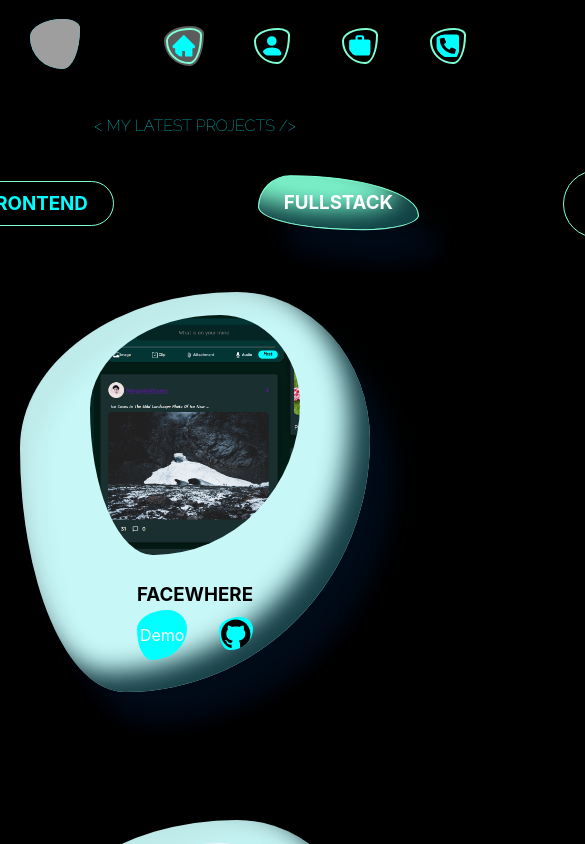
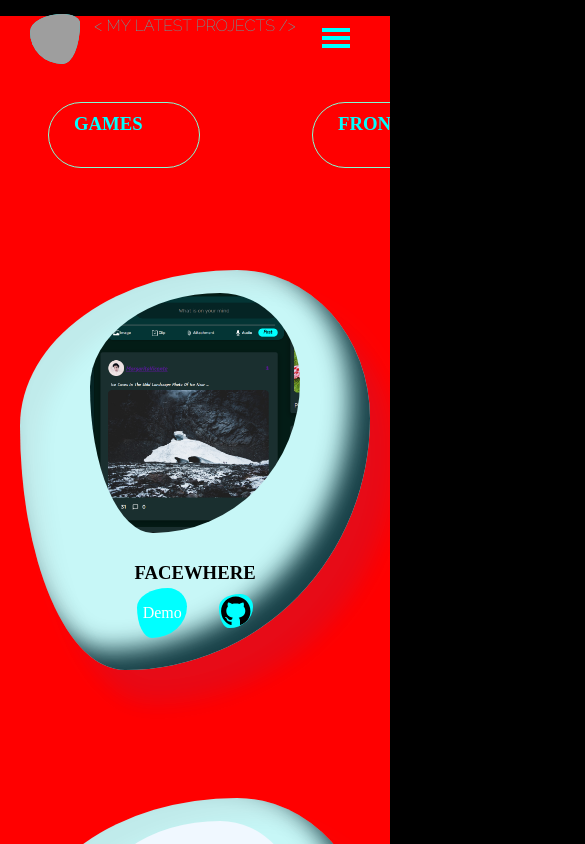
Before and after one commit to Abimills/Personal-Portofilio, a React (Create React App) app in the folder client/my-portofilio/: page /work in a window 390 px wide. Shown: the top 844 px of the page, 585 px wide, since content can reach past the window. Built offline with nearby package versions, Linux system fonts and the light colour scheme; grey boxes are pictures that could not be loaded; a web font is replaced by a local one.

Commit message:
made thing resposive

```diff
--- a/client/my-portofilio/src/App.css
+++ b/client/my-portofilio/src/App.css
@@ -1,38 +1,5 @@
-.App {
-  text-align: center;
+.app-container-everything{
+width: 100%;
+overflow-x: hidden;
+;
 }
-
-.App-logo {
-  height: 40vmin;
-  pointer-events: none;
-}
-
-@media (prefers-reduced-motion: no-preference) {
-  .App-logo {
-    animation: App-logo-spin infinite 20s linear;
-  }
-}
-
-.App-header {
-  background-color: #282c34;
-  min-height: 100vh;
-  display: flex;
-  flex-direction: column;
-  align-items: center;
-  justify-content: center;
-  font-size: calc(10px + 2vmin);
-  color: white;
-}
-
-.App-link {
-  color: #61dafb;
-}
-
-@keyframes App-logo-spin {
-  from {
-    transform: rotate(0deg);
-  }
-  to {
-    transform: rotate(360deg);
-  }
-}
--- a/client/my-portofilio/src/App.js
+++ b/client/my-portofilio/src/App.js
@@ -9,7 +9,7 @@ import AboutPage from "./Pages/AboutPage/AboutPage";
 
 function App() {
   return (
-    <>
+    <div className="app-container-everything">
       <Navbar />
       <Routes>
         <Route path="/home" element={<Home />} />
@@ -19,7 +19,7 @@ function App() {
         <Route path="/contact" element={<Contact />} />
       </Routes>
 
-    </>
+    </div>
   );
 }
 
--- a/client/my-portofilio/src/Components/Navbar/Navbar.jsx
+++ b/client/my-portofilio/src/Components/Navbar/Navbar.jsx
@@ -7,15 +7,29 @@ import { AiFillHome } from "react-icons/ai";
 import { BsFillPersonFill } from "react-icons/bs";
 import { MdOutlineWork } from "react-icons/md";
 import { FaPhoneSquareAlt } from "react-icons/fa";
+import { GiHamburgerMenu } from "react-icons/gi";
+import { IoCloseCircle } from "react-icons/io5";
 import { useRef } from "react";
 import { useEffect } from "react";
 
 const Navbar = () => {
   const [activeBar, setActiveBar] = useState("home");
+  const [openBar, setOpenBar] = useState(true);
+  const [isClose, setIsClose] = useState(false);
   const navigate = useNavigate();
-  useEffect(() => {
-    window.scrollTo(0, 100);
-  });
+
+  const handleBar = () => {
+    setIsClose(!isClose);
+    setOpenBar(!openBar);
+  };
+  const handleFalseBar = () => {
+    setIsClose(false);
+    setOpenBar(!openBar);
+  };
+  console.log(openBar);
+  // useEffect(() => {
+  //   window.scrollTo(0, 100);
+  // });
   return (
     <main className="navbar-main-section">
       <nav className="navigation-container">
@@ -25,9 +39,24 @@ const Navbar = () => {
             alt=""
             className="leaf-logo"
           />
-          <span className="abel-logo-extend">Ab.</span>
         </div>
-        <div className="nav-pages-container">
+        <div className="small-device-bar-container">
+          <div className="close-open-bar">
+            {openBar ? (
+              <GiHamburgerMenu className="open-bar-nav" onClick={handleBar} />
+            ) : (
+              <IoCloseCircle className="close-bar-nav" onClick={handleBar} />
+            )}
+          </div>
+        </div>
+        <div
+          onClick={handleFalseBar}
+          className={
+            isClose
+              ? "nav-pages-container"
+              : " nav-pages-container nav-pages-container-turn-off"
+          }
+        >
           <div className="home-page">
             <p className="home-page-navigation-p"></p>
           </div>
--- a/client/my-portofilio/src/Components/Navbar/navbar.css
+++ b/client/my-portofilio/src/Components/Navbar/navbar.css
@@ -7,13 +7,13 @@
       height: 100px;
       color:white;
 
-
 }
 .navigation-container{
       display: flex;
       align-items: center;
       justify-content: space-between;
       padding: 10px;
+      /* z-index: 3; */
 
 }
 .nav-pages-container{
@@ -22,22 +22,13 @@
       gap:1rem;
       justify-content: space-between;
       margin: 1rem;
+      transition: 0.5s ease;
+
 
 
 }
-.circle-name{
-      background-color: yellowgreen;;
-      height:30px;
-      width:30px;
-      display: flex;
-      align-items: center;
-      justify-content: center;
-      border-radius: 50%;;
-}
-.circle-name p{
-       transform: rotate(10deg);
 
-}
+
 .nav-pages-container *{
 color:white;
 font-size: 1.1rem;
@@ -97,5 +88,77 @@ background-color: aqua;
       margin-left: -1rem;
       font-family: 'Lobster', cursive;
 }
+.close-open-bar{
+      position: absolute;
+      right: 50px;
+      top: 22px;
+      width: 20px;
+      height: max-content;
+      display: none;
 
-/* checking */
+}
+
+
+/* media query */
+
+@media screen and (max-width:600px){
+      .navbar-main-section{
+position: fixed;
+z-index: 13;
+margin-bottom:  2rem;
+      }
+
+      .close-open-bar{
+            display:block;;
+            z-index: 20;
+      }
+      .nav-pages-container-turn-off{
+             display: flex;
+      align-items: center;
+      gap:1rem;
+      justify-content: space-between;
+      margin: 1rem;
+      transition: 0.5s ease;
+/* height: 0; */
+position: relative;
+left : 100px;
+opacity: 0;
+transition: 0.5s ease;
+
+}
+      .nav-pages-container{
+            position: relative;
+            top : -58px;
+            left: 28px;
+            z-index: 1;
+            flex-direction: column;
+            margin-top: 3rem;
+            background-color: rgba(36, 103, 139, 0.2);;
+            width: 150px;
+            height: 100vh;
+            backdrop-filter: blur(15px)
+            ;
+
+
+      }
+      .navigation-container{
+            align-items: flex-start;
+
+
+      }
+      .nav-item * {
+            background-color: black;
+      }
+      .close-bar-nav{
+      font-size: 3rem;
+      /* background-color:white; */
+      color: aqua;
+      z-index: 13;
+}
+.open-bar-nav{
+      font-size: 2rem;
+      /* background-color:white; */
+      color: aqua;
+      z-index: 13;
+}
+}
--- a/client/my-portofilio/src/Components/Projects/Projects.jsx
+++ b/client/my-portofilio/src/Components/Projects/Projects.jsx
@@ -102,7 +102,6 @@ const Projects = () => {
     <>
       <div className="mother-projects-container">
         <p className="latest-projects">{" < My latest Projects />"}</p>
-        <div className="underline-project"></div>
         <div className="filter-div">
           <h3
             onClick={() => handleClick("game")}
--- a/client/my-portofilio/src/Pages/AboutPage/AboutPage.jsx
+++ b/client/my-portofilio/src/Pages/AboutPage/AboutPage.jsx
@@ -2,6 +2,7 @@ import React from "react";
 import "../../Pages/Home/home.css";
 import { useEffect } from "react";
 import { useState } from "react";
+import Footer from "../../Components/Footer/Footer";
 const AboutPage = () => {
   const [text, setText] = useState("");
   const aboutMeText = `Ab a junior fullstack web developer, I've had a thrilling
@@ -35,20 +36,20 @@ const AboutPage = () => {
         <div className="name-about-me-container">
           <div>
             <h1 className="my-about-name"> About Me</h1>
-            <span className="cursor"></span>
+
           </div>
         </div>
         <div className="about-me-pic-container">
           <div className="circle-contact-about-me">
             <p className="contact-me-circle">contact me</p>
-          </div>
           <div className="about-image-container">
             <img
               src="https://images.pexels.com/photos/220453/pexels-photo-220453.jpeg?auto=compress&cs=tinysrgb&dpr=1&w=500"
               alt=""
               className="me-pic-about"
-            />
+              />
           </div>
+              </div>
           <div className="about-me-paragraph">
             <img
               src="https://t4.ftcdn.net/jpg/05/69/86/47/360_F_569864714_pJaPQL9bBdAqFYZmSVMpfr7o2vQx8cMa.jpg"
--- a/client/my-portofilio/src/Pages/Home/Home.jsx
+++ b/client/my-portofilio/src/Pages/Home/Home.jsx
@@ -9,12 +9,12 @@ import Navbar from "../../Components/Navbar/Navbar";
 
 const Home = () => {
   return (
-    <>
+
     <div className="all-pages-home-container">
       <HomeLanding />
 
     </div>
-    </>
+
   );
 };
 
--- a/client/my-portofilio/src/Pages/Home/home.css
+++ b/client/my-portofilio/src/Pages/Home/home.css
@@ -7,10 +7,9 @@
 
 
 .all-pages-home-container{
-background-color: black;
 
 width:100%;
-
+margin-top: 8rem;
 /* min-height:100vh; */
 /* min-height: 100vh; */
 /* will change this later */
@@ -200,6 +199,7 @@ color:white;
 .about-me-pic-container{
       display: flex;
       align-items: center;
+      gap: 1rem;
 }
 .contact-me-circle{
       margin: 0 10px;
@@ -228,6 +228,8 @@ color:white;
       height: 300px;
       object-fit: cover;
       margin: 0 2rem;
+       border-radius: 67% 33% 35% 65% / 36% 19% 81% 64% ;
+
 }
 .marble-pic{
       width: 300px;
@@ -343,6 +345,10 @@ border-radius: 50%;
 .demo-link:hover{
 border-radius: 50%;
 }
+.mother-projects-container{
+      width: 100%;
+      background-color: red;
+}
 .latest-projects{
       color: aqua;
       text-align: center;
@@ -364,14 +370,16 @@ border-radius: 50%;
 .filter-div{
       color:white;
       width: 100%;
-      display: flex;
-      align-items: center;
-      justify-content: center;
-      gap:9rem;
+      display: grid;
+      grid-template-columns: repeat(4,200px);
+
+      gap:4rem;
+      margin: 3rem;;
+
 }
 
 .passive-cat{
-
+      width: 50%;
       transition: 0.5s ease-in-out;
       text-transform: uppercase;
       padding: 10px 25px;
@@ -550,27 +558,11 @@ animation: float 3s ease-in-out infinite;
 
 .my-about-name{
    text-transform: uppercase;
-  overflow: hidden;
-   /* hide overflowing text */
-  /* animation: typing 3s steps(90) forwards  ; */
-  position: relative;
-  /* position cursor relative to text */
-  display: inline-block; /* make cursor appear next to text */
   text-align: center;
- /* font-family: 'Lobster', cursive;    */
 
 }
 
-.cursor {
-  position: absolute;
-  margin-top: 2rem;
-  margin-left: 0.2rem;
-  width: 2px;
-  height: 23px;
 
-  background-color: transparent;
-  animation: cursor 4s 2;
-}
 @keyframes typing {
   from {
     width: 0; /* start with zero width */
@@ -591,12 +583,41 @@ animation: float 3s ease-in-out infinite;
       background-color: transparent;
   }
 }
+/* aboutpage==== */
+
+.circle-contact-about-me{
+      width:40%;
+      display: flex;
+      align-items: center;
+      margin:1rem;
+}
+.about-me-paragraph{
+      width: 60%;
+      margin:1rem;
+
+
+}
+/* =========== */
 
 @media screen and (max-width:1000px){
       .my-name{
  margin-top: 16%;
       margin-left: 5%;;
       font-size: 4rem;
+      }
+      .about-me-pic-container{
+            flex-direction: column-reverse;
+            margin: 2rem;;
+      }
+      .about-me-paragraph{
+      width: 100%;
+      margin : 2rem;
+
+}
+.circle-contact-about-me{
+     width: 100%;
+      margin : 2rem;
+
       }
       .main-home-page-container{
             gap:1rem;
@@ -681,21 +702,50 @@ animation: float 3s ease-in-out infinite;
 
 
 }
+@media screen and (max-width:600px){
 
+      .home-about-us-section{
+            margin-top: 6rem;
+      }
+      .my-about-name{
+            margin-bottom: -2rem;
+      }
+      .marble-pic{
+            width: 100%;
+      }
+}
 @media screen and (max-width:480px){
 .my-pic{
+      width: 200px;
+      height:200px;
+
+}
+ .about-me-paragraph{
+
+/* width: 350px; */
+margin: 0 auto;
+padding: 10px;
+}
+.my-about-para{
+       font-size: 0.9rem;
+
+ }
+ .marble-pic{
       width: 100%;
-      height:300px;
-}
+ }
+ .me-pic-about{
+      width: 90%;
+
+ }
 .hero-my-pic{
-      width: 300px;
-      height: 300px;
-      margin-left: 2rem;
+      width: 200px;
+      height: 200px;
+      margin-left: 1rem;
 
 }
 .main-home-page-container{
       width: 100%;
-      margin-left: 6rem;
+      /* margin-left: 6rem; */
 }
 
 }
@@ -706,4 +756,30 @@ animation: float 3s ease-in-out infinite;
 
 
    }
+   .my-about-name{
+     font-size: 1.6rem;
 }
+   .my-about-para{
+      font-size: 0.7rem;
+   }
+   .hero-my-pic{
+      width: 200px;
+      height: 200px;
+      margin-left: 1rem;
+
+}
+.full-name{
+      display: none;
+}
+   .my-pic{
+      width: 150px;
+      height:150px;
+
+}
+.hero-my-pic{
+      width: 150px;
+      height: 150px;
+      margin-left: 1rem;
+
+}
+}
--- a/client/my-portofilio/src/index.css
+++ b/client/my-portofilio/src/index.css
@@ -2,14 +2,5 @@ body {
   margin: 0;
   padding: 0;
   background-color: black;
-  font-family: -apple-system, BlinkMacSystemFont, 'Segoe UI', 'Roboto', 'Oxygen',
-    'Ubuntu', 'Cantarell', 'Fira Sans', 'Droid Sans', 'Helvetica Neue',
-    sans-serif;
-  -webkit-font-smoothing: antialiased;
-  -moz-osx-font-smoothing: grayscale;
+  overflow-x: hidden;
 }
-
-code {
-  font-family: source-code-pro, Menlo, Monaco, Consolas, 'Courier New',
-    monospace;
-}
```
